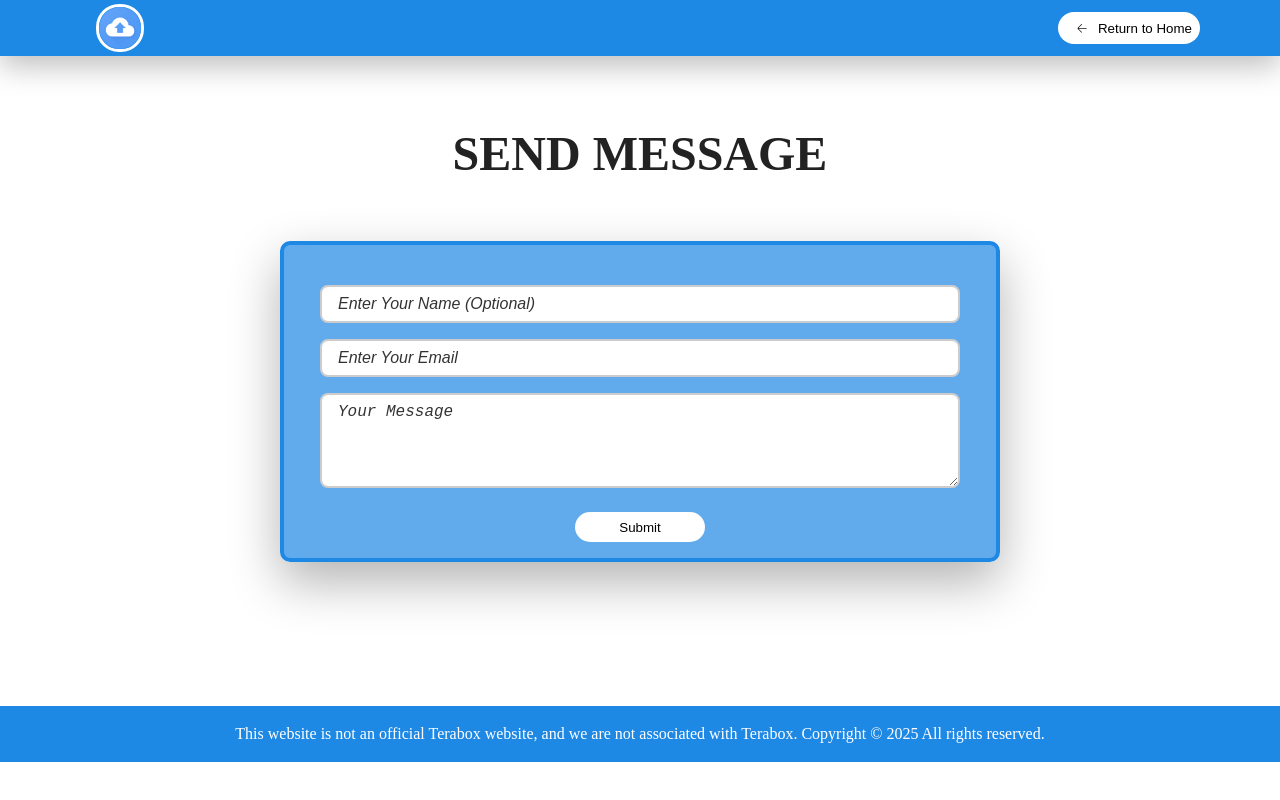
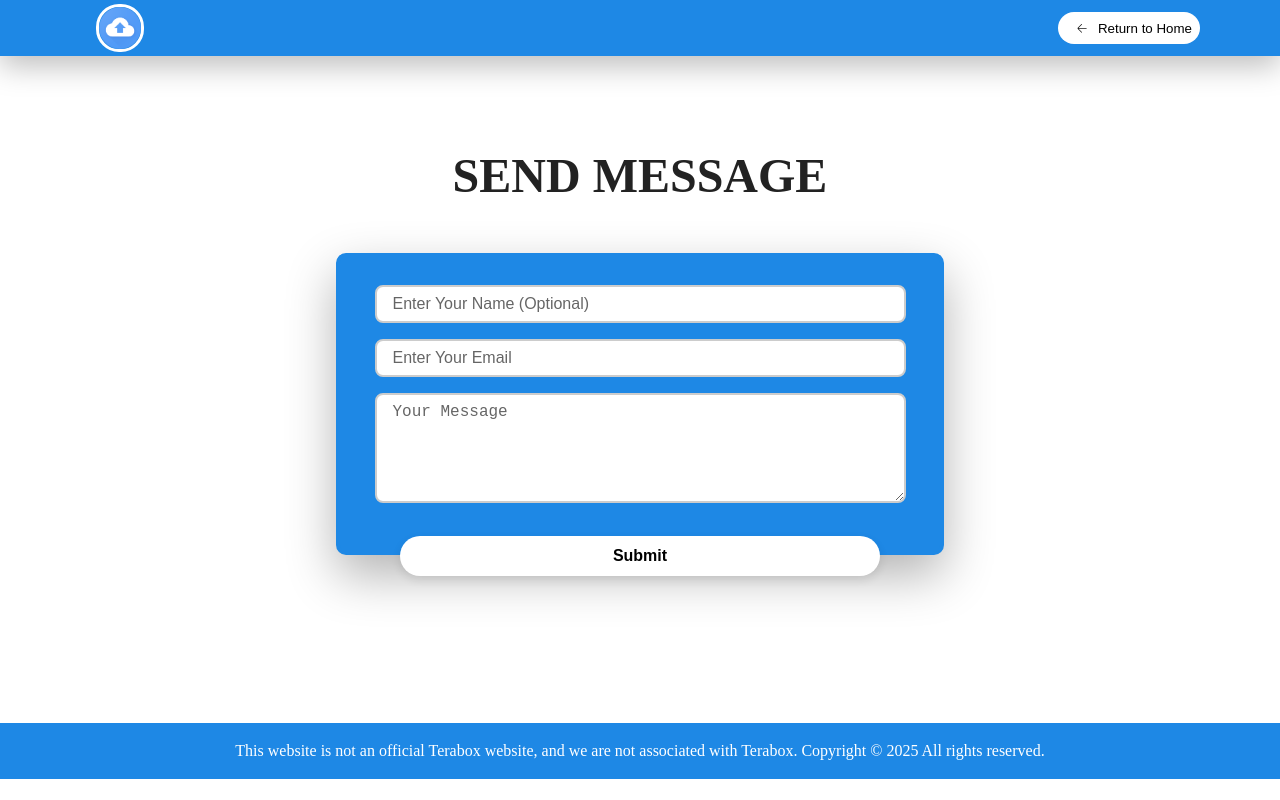
Before and after one commit to saifali3606/Terabox-Player, a React (Create React App) app: page /contact in a window 1280 px wide. Built offline with nearby package versions, Linux system fonts and the light colour scheme.

Commit message:
changed paste sign, changed back button and submit form as well

```diff
--- a/src/components/Contact/contact.css
+++ b/src/components/Contact/contact.css
@@ -1,4 +1,5 @@
 #contactPage{
+    min-height: calc(100vh-7rem);
     width: 100%;
     border-radius: 10px;
     display: flex;
@@ -9,7 +10,7 @@
     margin: 0 auto;
 }
 #contact{
-    padding-top: 5.5vw;
+    min-height: calc(100vh-7rem);
     width: 100%;
     display: flex;
     flex-direction: column;
@@ -21,6 +22,7 @@
 }
 
 .contactPageTitle{
+    margin-top: 7.2vw;
     font-size: 3rem;
     font-weight: bold;
     text-align: center;
@@ -32,23 +34,37 @@
 
 
 .contactForm{
+    position: relative;
     display: flex;
-    padding-top: 2rem;
+    padding: 20px 5px 40px 5px;
     flex-direction: column;
     align-items: center;
     justify-content: center;
     width: 80vw;
-    max-width: 45rem;
-    margin-top: 60px;
-    margin-bottom: 7rem;
+    max-width: 38rem;
+    margin-top: 50px;
+    margin-bottom: 8.5rem;
     border: solid 4px rgb(30, 136, 229);
     border-radius: 10px;
-    background-color:rgb(30, 136, 229,0.7);
+    background-color:rgb(30, 136, 229);
     box-shadow: 0 20px 50px rgba(0, 0, 0, 0.3);
     z-index: 10;
 }
-.name,.email,.msg{
+.name,.email{
     font-size: medium;
+    font-style: normal;
+    width: 90%;
+    max-width: 40rem;
+    padding: 0.5rem 1rem;
+    margin: 0.5rem;
+    outline: none;
+    border: 2px solid #ccc;
+    border-radius: 0.5rem;
+    background-color:white;
+}
+.msg{
+    font-size: large;
+    font-style: normal;
     width: 90%;
     max-width: 40rem;
     padding: 0.5rem 1rem;
@@ -58,38 +74,41 @@
     border-radius: 0.5rem;
     background-color:white;
 
-
 }
 textarea::placeholder, input::placeholder {
     color: rgb(0, 0, 0);
     font-size: 1rem;
-    font-style: italic;
-    opacity: 0.8; /* Makes it slightly transparent */
+    opacity: 0.6; /* Makes it slightly transparent */
   }
 
 
 
 
-
 .submitBtn{
-    min-width: 130px;
-    margin:1rem;
-    height: 30px;
-    background-color: white;
+    position: absolute;
+    bottom: -25px; /* Move it below the TV frame */
+    left: 50%;
+    transform: translateX(-50%); /* Center the button */
+    width: 80%; /* Adjusted width to match TV frame */
+    min-height: 40px;
     color: black;
+    font-weight: 600;
+    font-size: 1rem;
+    background-color: white; /* Gradient effect */
     border: none;
+    box-shadow: 0 4px 10px rgba(0, 0, 0, 0.1);
     display: flex;
     align-items: center;
     justify-content: center;
-    padding: 0 0.5rem;
-    border-radius: 2rem;
+    border-radius: 20px; /* Curved remote-like button */
+    cursor: pointer;
+    transition: all 0.3s ease-in-out;
 
 }
 .submitBtn:hover {
-    box-shadow: 0 0 10px rgba(255, 255, 255, 0.8),
-    0 0 20px rgba(255, 255, 255, 0.6),
-    0 0 30px rgba(255, 255, 255, 0.4);
-  transform: scale(1.05);
+    background-color: white;
+    color: black;
+    transform: translateX(-50%) scale(1.05); /* Slight grow effect */
   }
 
   @media screen and (max-width:768px){
--- a/src/components/Home/home.css
+++ b/src/components/Home/home.css
@@ -56,6 +56,13 @@
   form input[type="url"]:focus {
     border-color: rgb(30, 136, 229);
   }
+  input[type="url"]::placeholder {
+    font-size: 16px; /* Adjust text size */
+    font-weight: 500; /* Medium bold */
+    font-style: normal;
+    opacity: 0.5; /* Transparency */
+}
+
 
    .submit {
     width: 100%;
@@ -113,8 +120,8 @@
     z-index: 10;
   }
   #paste-sign {
-    width: 20px; /* Adjust icon size */
-    height: 22px;
+    width: 26px; /* Adjust icon size */
+    height: 27px;
   }
   @media only screen and (max-width: 768px) {
     .container {
--- a/src/components/Home/home.js
+++ b/src/components/Home/home.js
@@ -2,7 +2,7 @@ import React,{useState} from 'react';
 import { useNavigate } from "react-router-dom";
 import PageTransition  from '../pageTransition';
 import './home.css';
-import pasteSign from '../../assets/paste-clipboard.png';
+import pasteSign from '../../assets/clipboard.png';
 
 const Home = () => {
     const [videoUrl, setVideoUrl] = useState("");
--- a/src/components/NavBar/navbar.js
+++ b/src/components/NavBar/navbar.js
@@ -1,5 +1,5 @@
 import React from 'react';
-import { useNavigate, useLocation} from 'react-router-dom';
+import { useNavigate} from 'react-router-dom';
 import './navbar.css';
 import logo from '../../assets/terabox-logo1.png';
 import homeIcon from '../../assets/arrow.png';
@@ -12,21 +12,20 @@ const Navbar = () => {
 
 
   const navigate = useNavigate();
-  const location = useLocation();
 
   const isContactPage = window.location.pathname === '/contact';
-  const isVideoPage = location.pathname === '/video';
+
 
     const handleButtonClick = () => {
-        if(isContactPage || isVideoPage){
+        if(isContactPage){
             navigate("/");
         }
         else{
             navigate("/contact");
         }
     }
-    const buttonIcon = isVideoPage ? homeIcon : isContactPage ? homeIcon: contactImage;
-    const buttonText = isVideoPage ? 'Return to Home' : isContactPage ? 'Return to Home' : 'Contact Us';
+    const buttonIcon =  isContactPage ? homeIcon: contactImage;
+    const buttonText =  isContactPage ? 'Return to Home' : 'Contact Us';
 
   return (
     <nav className="navbar">
--- a/src/components/Video/video.css
+++ b/src/components/Video/video.css
@@ -1,12 +1,12 @@
 .container2 {
-    margin-top: 100px;
+
     width: 100%;
     max-width: 850px; /* Slightly wider for a better frame */
     display: flex;
     justify-content: center;
     align-items: center;
-    margin: 20px auto 0;
-    padding: 20px;
+    margin: 0px auto 60px;
+    padding: 20px 20px 50px 20px;
     background: linear-gradient(to bottom, #222, #111); /* Subtle metallic background */
     border-radius: 20px; /* TV shape */
     box-shadow: 0 10px 30px rgba(0, 0, 0, 0.5), /* Outer shadow for depth */
@@ -63,34 +63,40 @@
     background: #888;
   }
   .back-button {
-    position: relative;
-    margin-top: 0;
-    margin-left: 49%;
-    background-color: rgba(186, 186, 186, 0.6); /* Semi-transparent white */
-    color: white; /* White arrow */
-    border: 2px solid white; /* White border */
-    padding: 6px 15px;
-    font-size: 18px;
-    font-weight: bold;
+    position: absolute;
+    bottom: -25px; /* Move it below the TV frame */
+    left: 50%;
+    transform: translateX(-50%); /* Center the button */
+    width: 80%; /* Adjusted width to match TV frame */
+    min-height: 40px;
+    color: white;
+    font-weight: 600;
+    font-size: 1rem;
+    background: linear-gradient(to bottom, #1e88e5, #1565c0); /* Gradient effect */
+    border: 3px solid #0d47a1; /* Matches TV frame */
+    box-shadow: 0 4px 8px rgba(0, 0, 0, 0.4); /* Soft 3D effect */
+    display: flex;
+    align-items: center;
+    justify-content: center;
+    border-radius: 20px; /* Curved remote-like button */
     cursor: pointer;
-    border-radius: 5px;
-    z-index: 10;
-    transition: all 0.3s ease;
-    box-shadow: 0px 4px 6px rgba(0, 0, 0, 0.3); /* Soft shadow */
-    margin-bottom: 50px;
+    transition: all 0.3s ease-in-out;
 }
 
 /* 🔄 Hover Effect */
 .back-button:hover {
-    background-color: rgba(255, 255, 255, 0.6); /* More visible on hover */
+    background: linear-gradient(to bottom, #ffffff, #f0f0f0); /* White gradient */
     color: black;
+    border: 3px solid #bbb; /* Soft border effect */
+    transform: translateX(-50%) scale(1.05); /* Slight grow effect */
 }
 
   @media only screen and (max-width: 768px) {
+
     /* Adjust the size of the video container for mobile */
     .container2 {
         margin-top: 22vh;  /* Reduce top margin */
-        padding: 10px;  /* Reduce padding for mobile */
+        padding: 10px 10px 30px 10px;  /* Reduce padding for mobile */
     }
 
     /* Adjust the TV screen size */
@@ -111,10 +117,19 @@
         height: 10px; /* Smaller buttons for mobile */
     }
 
-    /* Adjust iframe (video player) size for smaller screens */
     .back-button {
-        margin-left: 73%;  /* Center the button */
-
+        bottom: -26px; /* Slightly higher for smaller screens */
+        width: 90%;
+        min-height: 36px;
+        font-weight: 500;
+        font-size: 1rem;
+        box-shadow: 0 2px 5px rgba(0, 0, 0, 0.5); /* Soft shadow for contrast */
+        transition: all 0.3s ease-in-out;
+        border: none;
+    }
+    .back-button:hover{
+        border: none;
     }
 
+
 }
--- a/src/components/Video/video.js
+++ b/src/components/Video/video.js
@@ -29,15 +29,16 @@ const Video = () => {
                 <p>No video found. Please enter a valid URL.</p>
             )}
             </div>
-            <div class="tv-buttons">
+               <div class="tv-buttons">
                         <div class="tv-button"></div>
                         <div class="tv-button"></div>
                         <div class="tv-button"></div>
-                    </div>
+                </div>
+                <button className="back-button" onClick={() => navigate("/")}>
+                     ← Back
+                </button>
           </div>
-          <button className="back-button" onClick={() => navigate("/")}>
-              ← Back
-            </button>
+
 
         </div>
 
```
Also changed, not shown: src/assets/clipboard.png (added).
